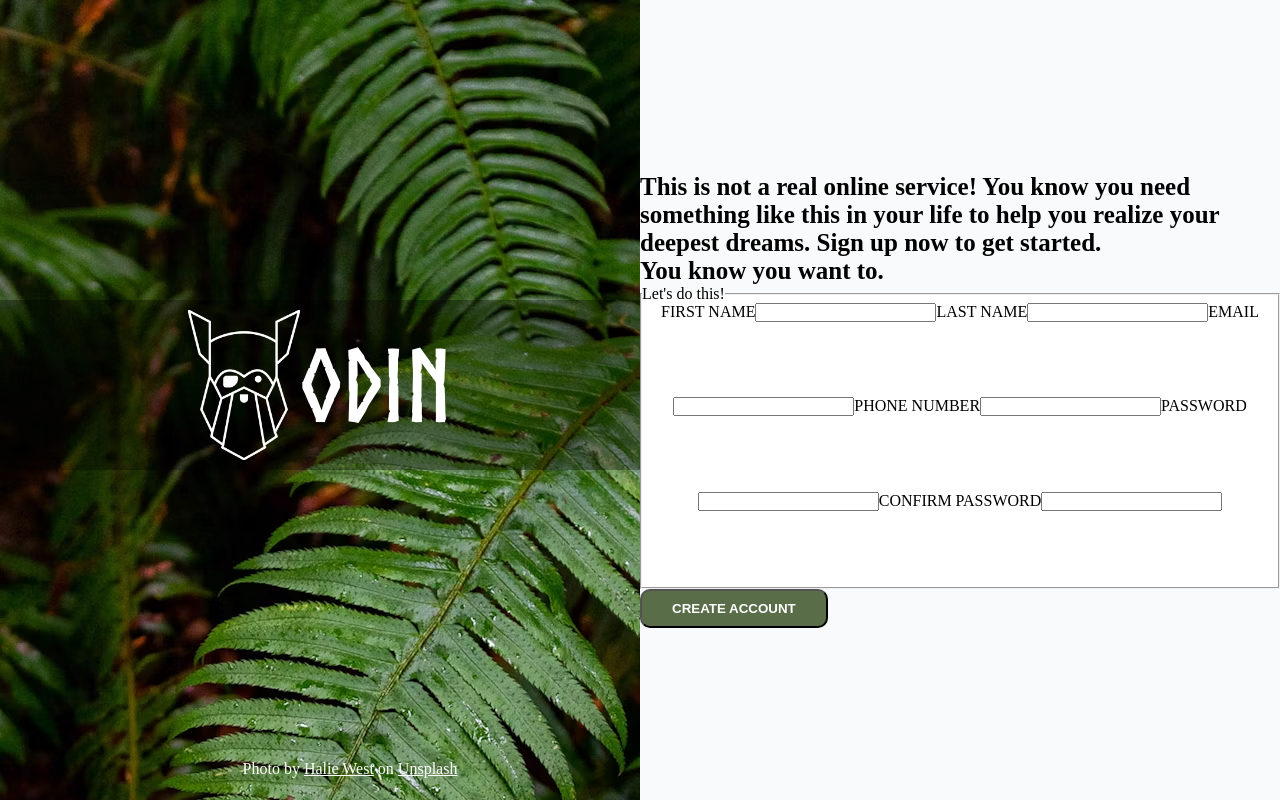
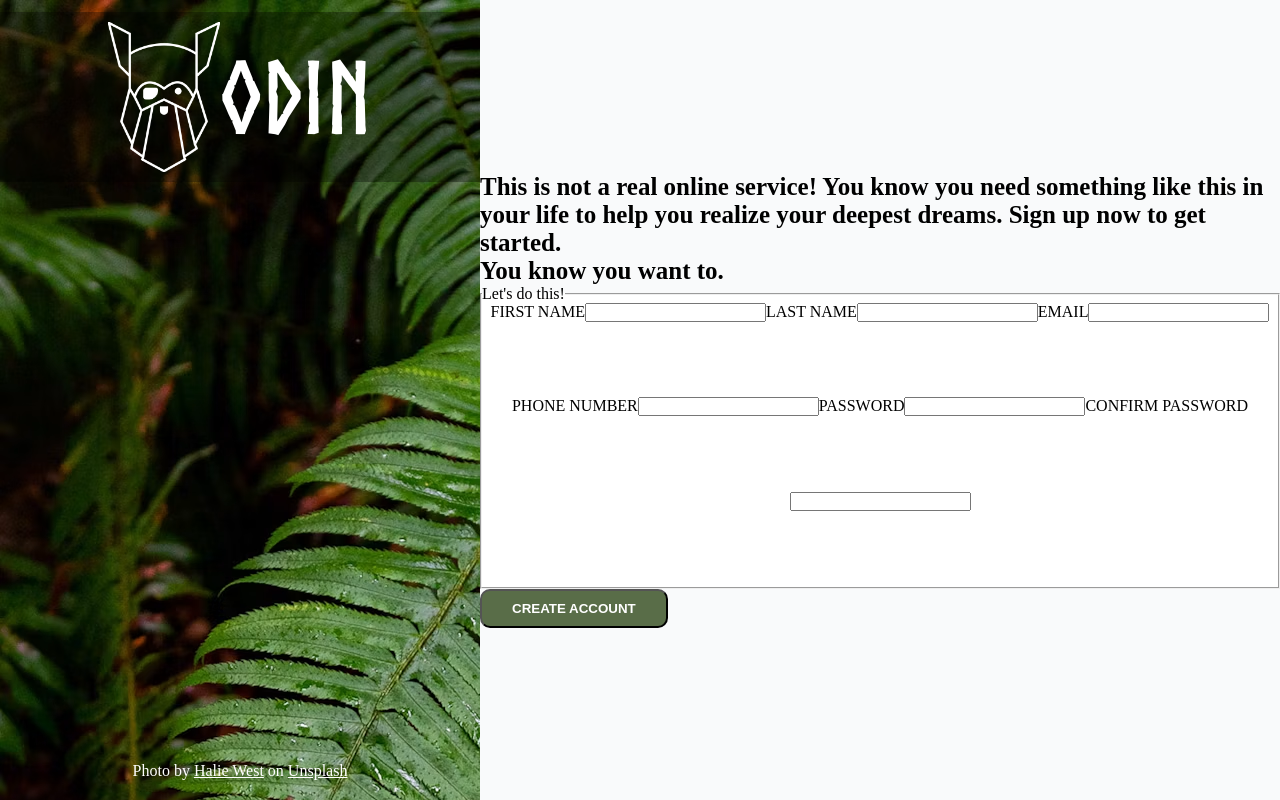
Before and after one commit to yunemak/sign-up-form, a plain HTML site: page index.html in a window 1280 px wide. Drawn offline with Linux system fonts and the light colour scheme; a web font is replaced by a local one.

Commit message:
Refine left side

```diff
--- a/index.html
+++ b/index.html
@@ -14,9 +14,9 @@
 	<div id="main-container">
 
 		<div class="img-container">
-			<div class="logo-container">
+			<div>
 				<img id="odin-logo" src="img/odin-logo.png">
-				<p>ODIN</p>
+				<p id="odin-word">ODIN</p>
 			</div>
 			<p id="credit">Photo by <a href="https://unsplash.com/@haliewestphoto">Halie West</a> on <a href="https://unsplash.com/photos/green-leaf-plant-in-close-up-photography-25xggax4bSA">Unsplash</a></p>
 		</div>
@@ -26,7 +26,7 @@
 				<h1>You know you want to.</h1>
 			</div>
 			<div>
-				<form action="server" method="post">
+				<form action="" method="post">
 					<fieldset>
 						<legend>Let's do this!</legend>
 						<label>FIRST NAME</label>
--- a/style.css
+++ b/style.css
@@ -1,21 +1,30 @@
 @import url(css/reset.css);
 @import url(fonts/norse/stylesheet.css);
+
+
+/* Containers */
 
 #main-container {
 	background-color: white;
 	display: flex;
 }
 
-.img-container, .form-container {
-	flex: 1;
+.img-container {
+	flex: 3;
+	height: 100vh;
+	background-image: url(img/form-image.avif);
+	display: flex;
+	flex-direction: column;
+	justify-content: flex-end;
+	align-items: center;
+	gap: 600px;
+}
+
+.form-container {
+	flex: 5;
 }
 
 /* Left Side */
-.img-container {
-	max-width: 700px;
-	height: 100vh;
-	background-image: url(img/form-image.avif);
-}
 
 .img-container > img {
 	height: 100%;
@@ -24,11 +33,8 @@
 #credit {
 	color: white;
 	text-align: center;
-	position: absolute;
-	top: 95vh;
-	display: block;
-	text-align: center;
-	width: 700px;
+	position: relative;
+	bottom: 20px;
 }
 
 #credit > a {
@@ -37,7 +43,6 @@
 }
 
 .img-container > div {
-	position: relative;
 	top: 300px;
 	width: 100%;
 	height: 150px;
@@ -52,10 +57,10 @@
 	height: 100%;
 }
 
-.img-container > div > p {
+#odin-word {
 	font-family: "Norse", sans-serif;
+	font-size: 100px;
 	font-weight: bold;
-	font-size: 100px;
 	color: white;
 }
 
```
